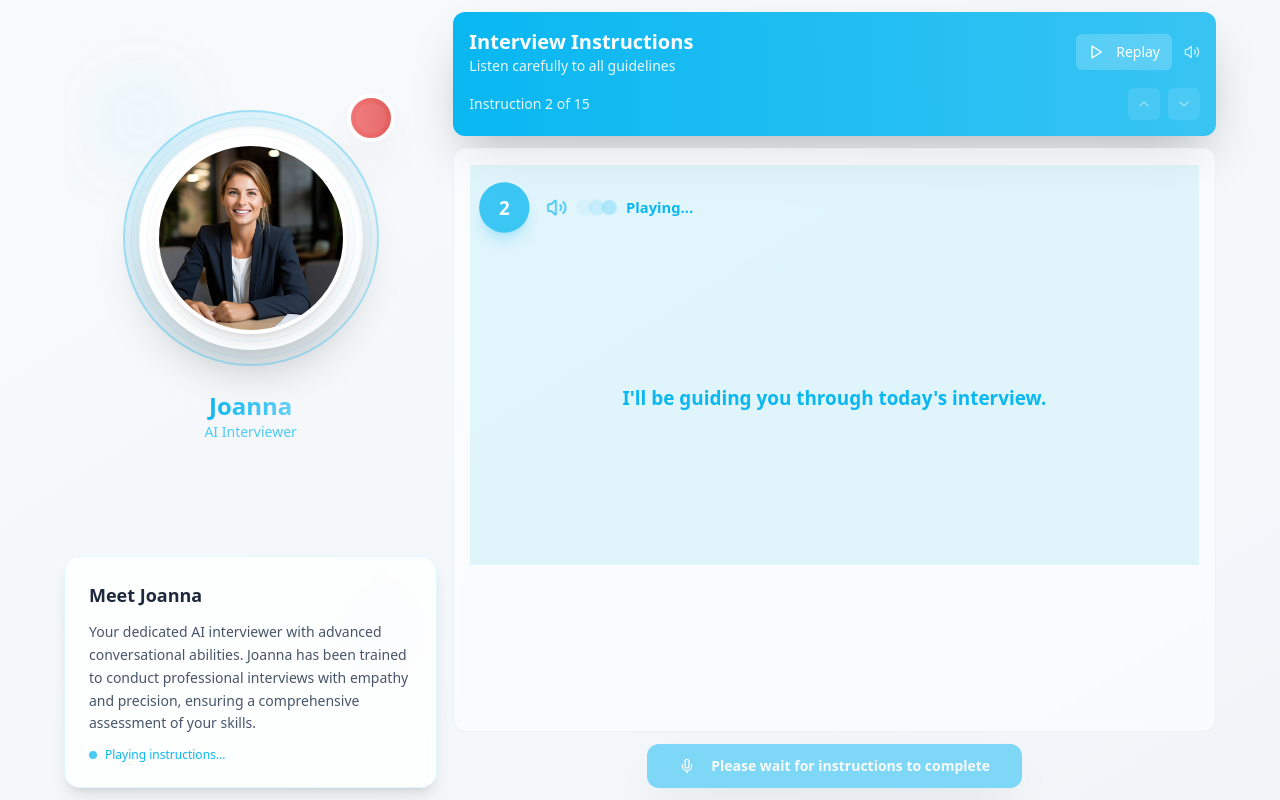
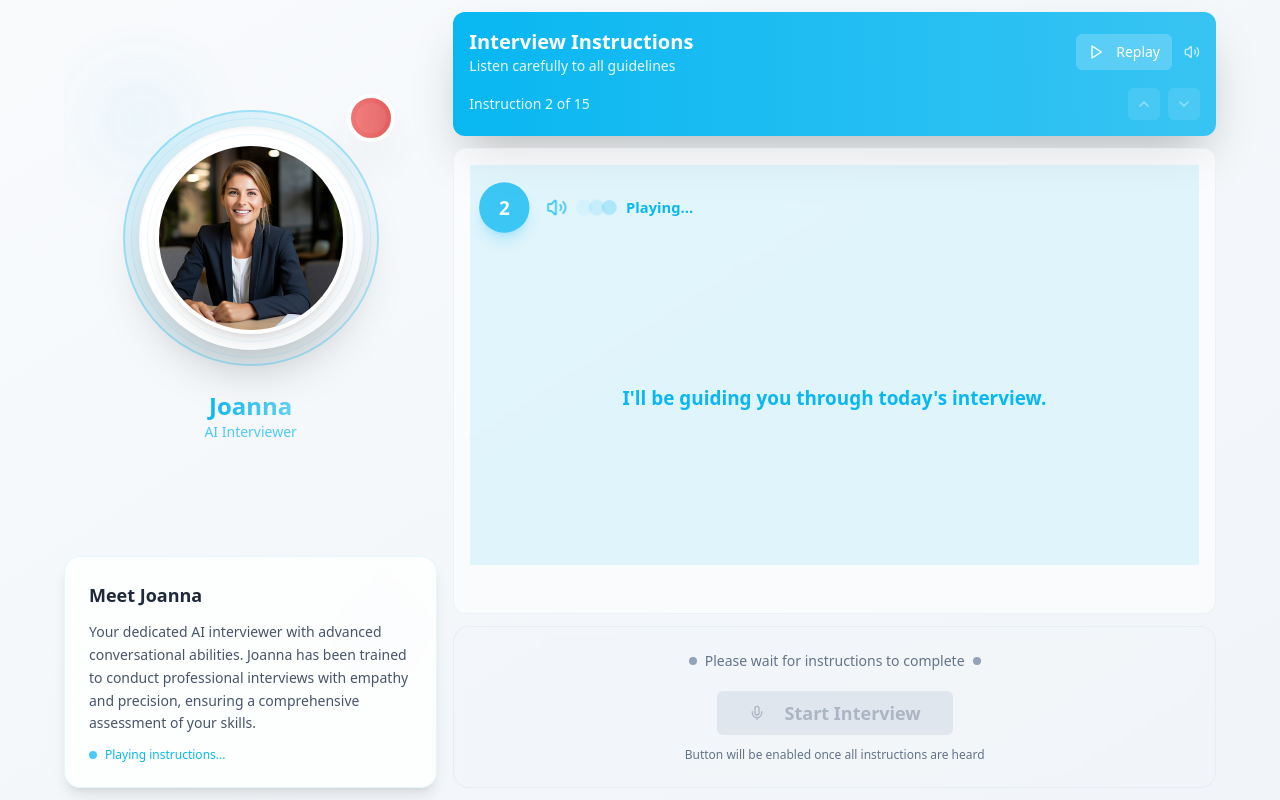
Before and after one commit to reshindev/narra-flow-interviews, a React (Vite) app: page / in a window 1280 px wide. Built offline with nearby package versions, Linux system fonts and the light colour scheme.

Commit message:
Add back text for button

```diff
--- a/src/components/InterviewIntroduction.tsx
+++ b/src/components/InterviewIntroduction.tsx
@@ -355,15 +355,51 @@ const InterviewIntroduction = () => {
           </div>
 
           {/* Start Interview Button */}
-          <div className="flex-shrink-0 mt-3 text-center">
-            <Button
-              disabled={!instructionsCompleted}
-              size="lg"
-              className="bg-gradient-to-r from-primary to-primary/80 hover:from-primary/90 hover:to-primary/70 text-white font-semibold px-8 py-3 rounded-xl shadow-2xl hover:shadow-primary/30 transition-all duration-300 disabled:opacity-50 disabled:cursor-not-allowed"
-            >
-              <Mic className="w-5 h-5 mr-2" />
-              {instructionsCompleted ? "Start Interview" : "Please wait for instructions to complete"}
-            </Button>
+          <div className="flex-shrink-0 mt-3">
+            <div className="relative">
+              <div className={`rounded-2xl p-6 border backdrop-blur-sm transition-all duration-500 ${
+                instructionsCompleted
+                  ? 'bg-gradient-to-r from-primary/5 via-primary/10 to-primary/5 border-primary/20'
+                  : 'bg-slate-100/50 border-slate-200/50'
+              }`}>
+                <div className="text-center space-y-3">
+                  <div className="flex items-center justify-center gap-2 mb-2">
+                    <div className={`w-2 h-2 rounded-full ${
+                      instructionsCompleted ? 'bg-primary animate-pulse' : 'bg-slate-400'
+                    }`}></div>
+                    <span className={`font-medium text-sm ${
+                      instructionsCompleted ? 'text-primary' : 'text-slate-500'
+                    }`}>
+                      {instructionsCompleted ? 'Ready to begin!' : 'Please wait for instructions to complete'}
+                    </span>
+                    <div className={`w-2 h-2 rounded-full ${
+                      instructionsCompleted ? 'bg-primary animate-pulse delay-300' : 'bg-slate-400'
+                    }`}></div>
+                  </div>
+                  <Button
+                    size="lg"
+                    disabled={!instructionsCompleted}
+                    className={`px-8 py-4 text-lg font-bold transition-all duration-500 transform ${
+                      instructionsCompleted
+                        ? 'bg-gradient-to-r from-primary via-primary/95 to-primary hover:from-primary/90 hover:via-primary/85 hover:to-primary/90 text-primary-foreground shadow-2xl hover:scale-105 hover:shadow-primary/25 group relative overflow-hidden'
+                        : 'bg-slate-300 text-slate-500 cursor-not-allowed'
+                    }`}
+                  >
+                    {instructionsCompleted && (
+                      <div className="absolute inset-0 bg-gradient-to-r from-transparent via-white/20 to-transparent translate-x-[-100%] group-hover:translate-x-[100%] transition-transform duration-1000"></div>
+                    )}
+                    <Mic className={`w-6 h-6 mr-3 ${instructionsCompleted ? 'animate-pulse' : ''}`} />
+                    <span className="relative z-10">Start Interview</span>
+                  </Button>
+                  <p className="text-muted-foreground text-xs">
+                    {instructionsCompleted
+                      ? 'Click when you\'re ready to begin the assessment'
+                      : 'Button will be enabled once all instructions are heard'
+                    }
+                  </p>
+                </div>
+              </div>
+            </div>
           </div>
         </div>
       </div>
```
